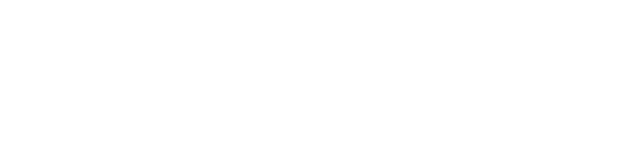
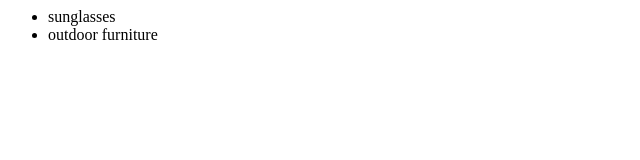
Before and after one commit to moronihouck/testGit, a plain HTML site: page new.html in a window 1280 px wide. Shown: the whole page, without its empty margins (0-640 px from the left). Drawn offline with Linux system fonts and the light colour scheme.

Commit message:
add content to new.html

```diff
--- a/new.html
+++ b/new.html
@@ -1,5 +1,10 @@
 <html>
 	<body>
-
+		<div>
+			<ul>
+				<li>sunglasses</li>
+				<li>outdoor furniture</li>
+			</ul>
+		</div>
 	</body>
 </html>
```
